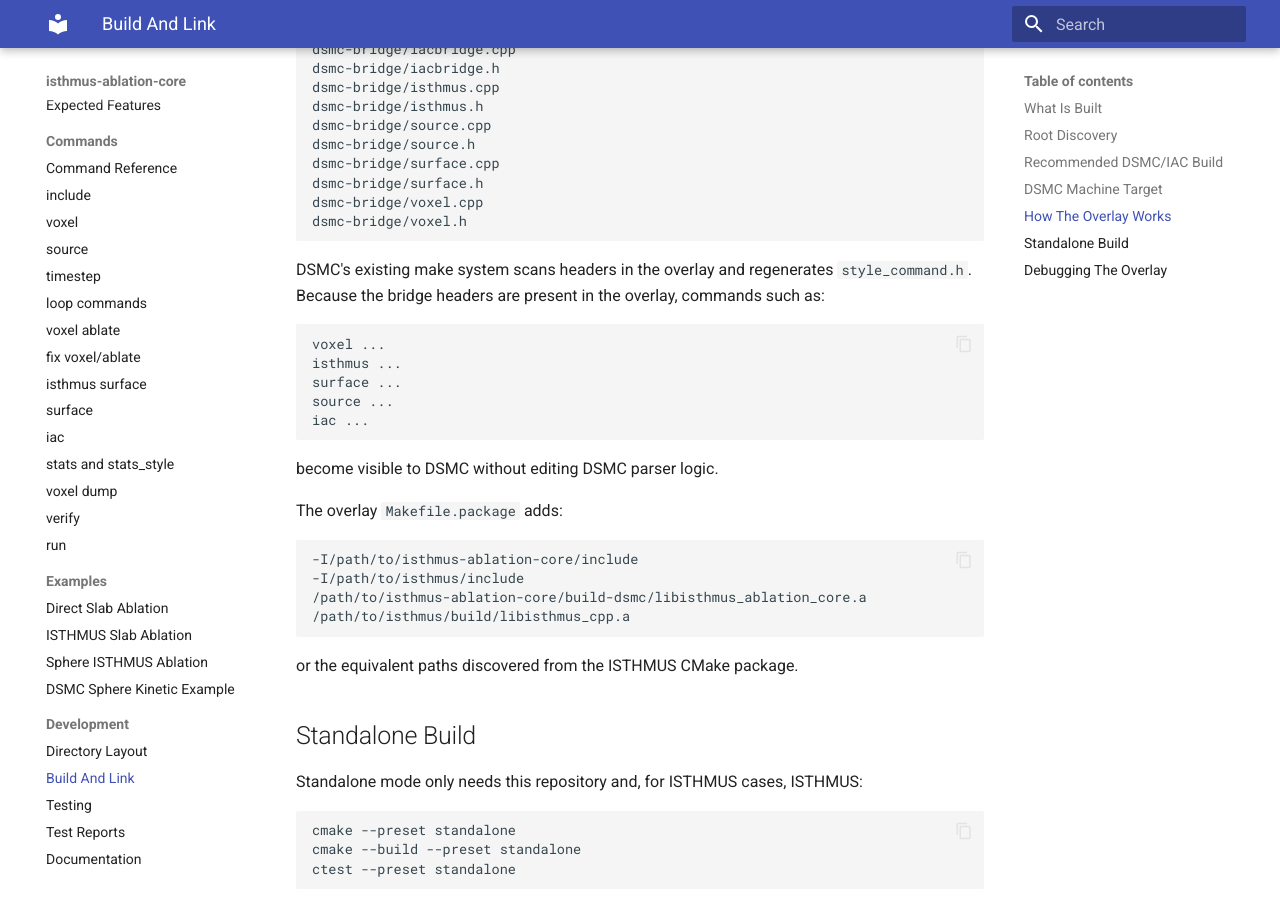
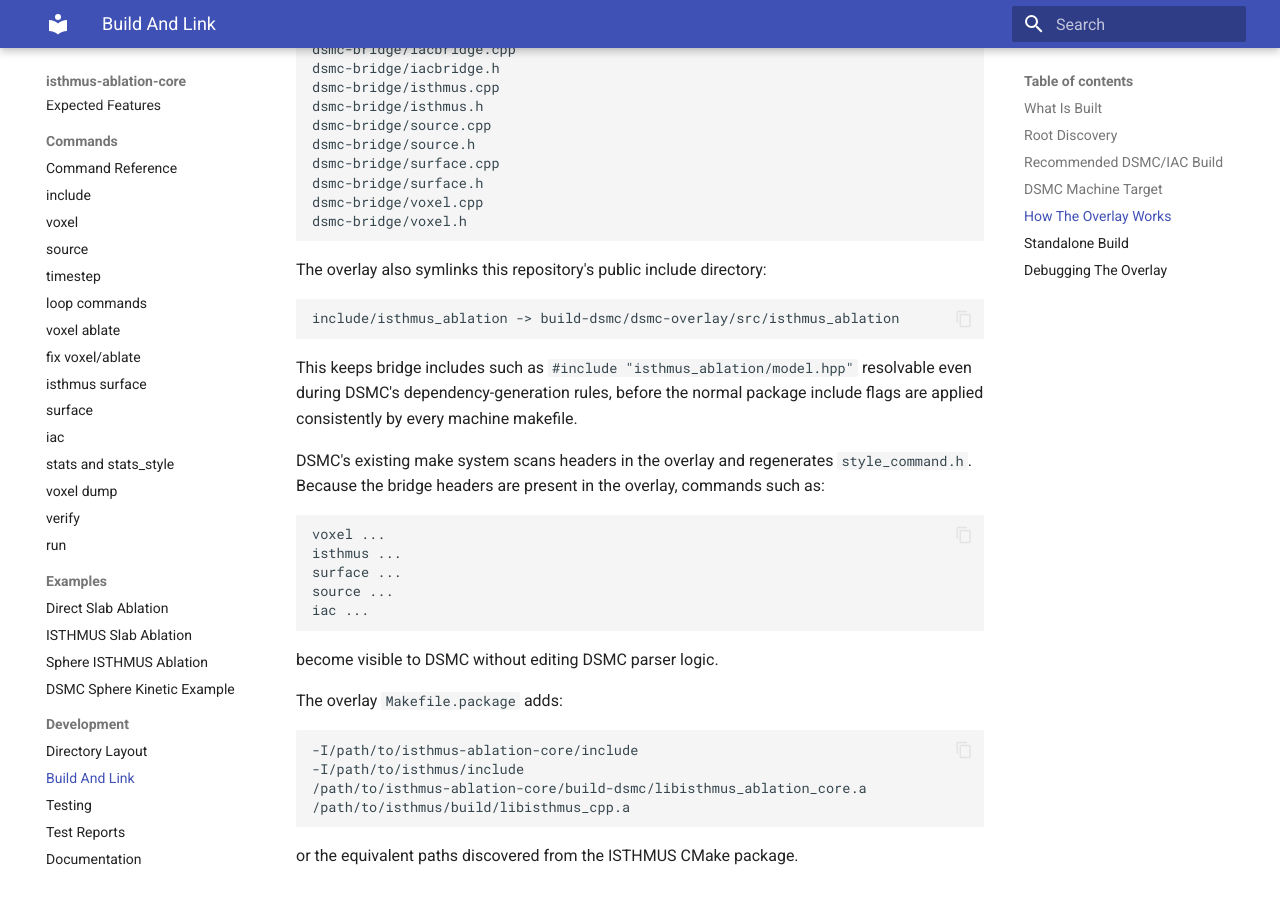
Before and after one commit to ctfl-public/isthmus-ablation-core, an MkDocs documentation site: the page built from docs/development/build-and-link.md, in a window 1280 px wide and 900 px high, scrolled down 3135 px. Built offline with MkDocs 1.6.1 and Material for MkDocs 9.7.7, drawn with Linux system fonts in a browser that asks for light colours; some of the changed text lies outside the part shown.

Commit message:
Fixed issue with DSMC linking not seeing header files

````diff
--- a/CMakeLists.txt
+++ b/CMakeLists.txt
@@ -86,7 +86,7 @@ if(NOT DSMC_ROOT)
   endif()
 endif()
 
-set(DSMC_MACHINE "mac_mpi" CACHE STRING "DSMC make target used by the IAC overlay build")
+set(DSMC_MACHINE "mpi" CACHE STRING "DSMC make target used by the IAC overlay build")
 set(IAC_DSMC_OVERLAY_SRC "${CMAKE_BINARY_DIR}/dsmc-overlay/src")
 set(IAC_DSMC_OVERLAY_EXECUTABLE "${IAC_DSMC_OVERLAY_SRC}/spa_${DSMC_MACHINE}")
 option(IAC_DSMC_USE_OVERLAY "Use the private DSMC overlay executable for coupled tests" ON)
--- a/docs/development/build-and-link.md
+++ b/docs/development/build-and-link.md
@@ -172,6 +172,16 @@ dsmc-bridge/surface.h
 dsmc-bridge/voxel.cpp
 dsmc-bridge/voxel.h
 ```
+
+The overlay also symlinks this repository's public include directory:
+
+```text
+include/isthmus_ablation -> build-dsmc/dsmc-overlay/src/isthmus_ablation
+```
+
+This keeps bridge includes such as `#include "isthmus_ablation/model.hpp"`
+resolvable even during DSMC's dependency-generation rules, before the normal
+package include flags are applied consistently by every machine makefile.
 
 DSMC's existing make system scans headers in the overlay and regenerates
 `style_command.h`. Because the bridge headers are present in the overlay,
````
Also changed, not shown: other parts of docs/development/build-and-link.md (+3 -3 lines), README.md (+2 -2 lines), docs/getting-started.md (+3 -3 lines), 1 other file.
